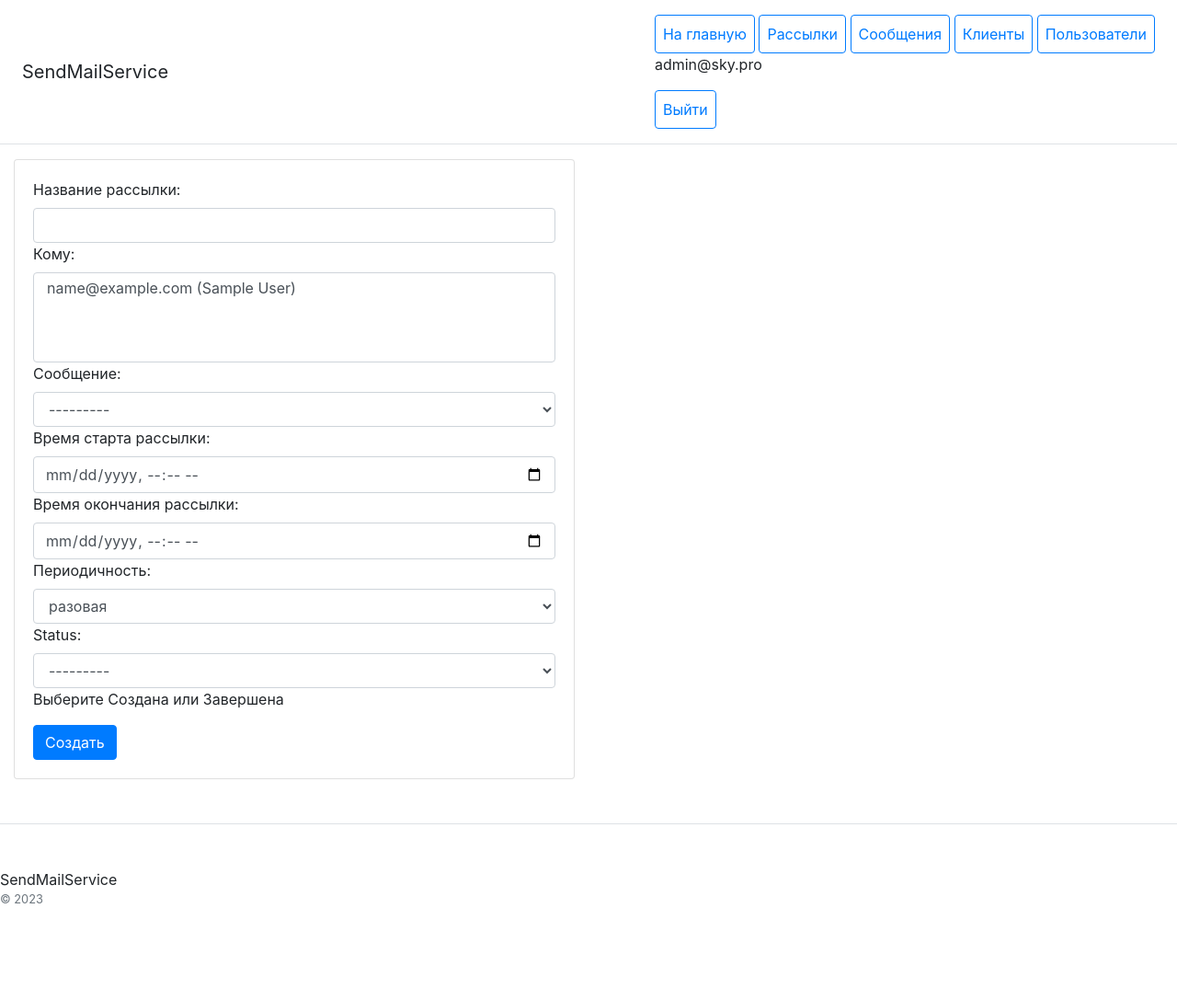
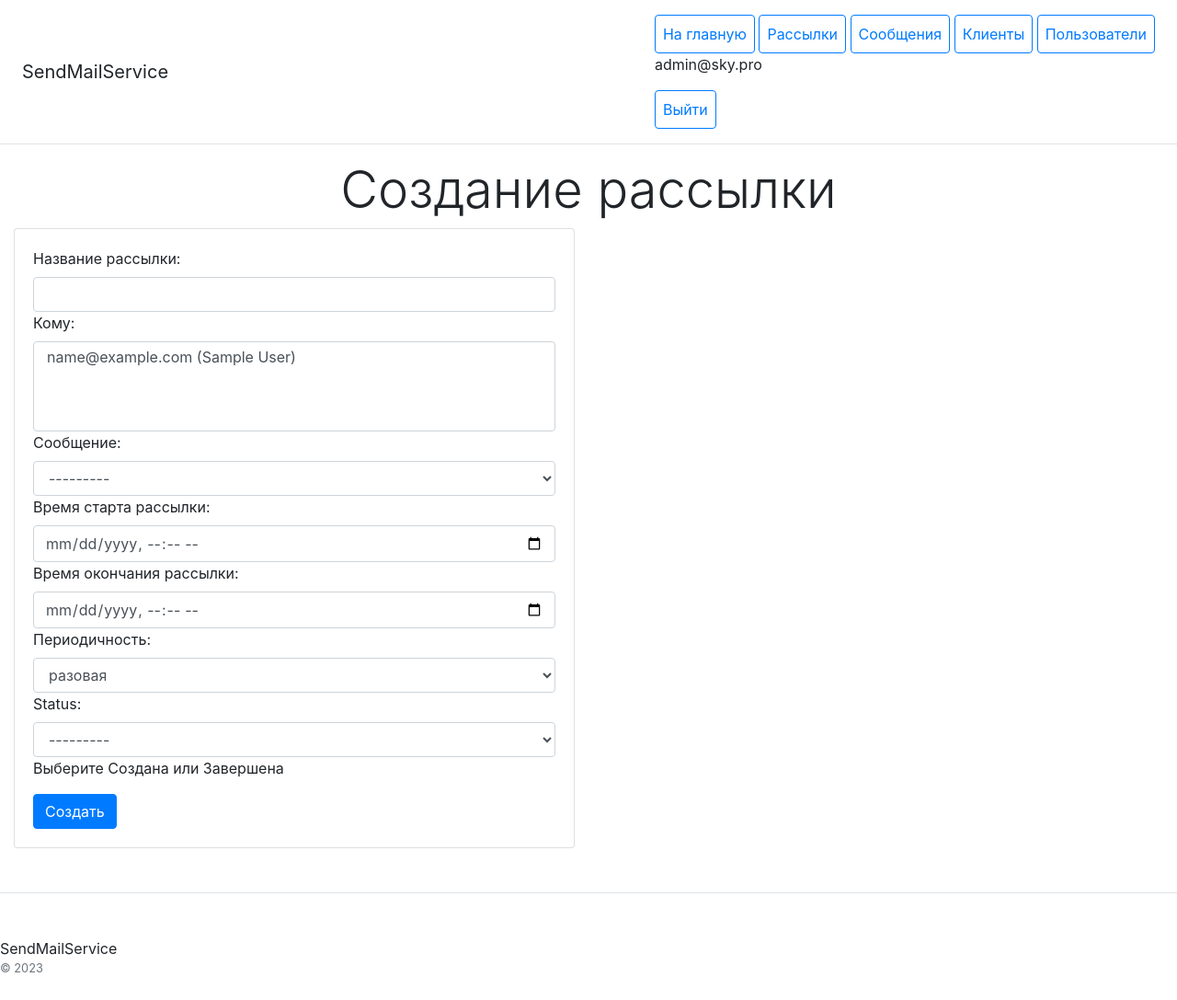
Before and after one commit to Nataly-Pro/CourseWebProject, a Django app: page /mailing_add/ in a window 1280 px wide. Shown: the top 1087 px of the page at 92% size. Before the commit the page ends 982 px from the top, so only its background shows below. Run offline with Django 4.2, Linux system fonts and the light colour scheme; a user stored in the database is signed in; tables that the repository leaves empty hold one stand-in row (values such as "Sample post"); parts of the project's set-up code (start-up, migrations or seed data) failed here and were passed over; some libraries are stand-ins or nearby versions.

Commit message:
Скорректировано отображение

```diff
--- a/sendmail/templates/sendmail/mailing_form.html
+++ b/sendmail/templates/sendmail/mailing_form.html
@@ -1,8 +1,9 @@
 {% extends 'sendmail/base.html' %}
 
 {% block content %}
-<div class="col-12">
-    <div class="row">
+<div class="header mx-auto text-center">
+    <h5 class="display-4">{{ title }}</h5>
+</div>
 <div class="col-6">
     <div class="card">
         <div class="card-body">
@@ -28,6 +29,4 @@
         </div>
     </div>
 </div>
-    </div>
-</div>
 {% endblock %}
```
Lines whose indentation alone changed are shown as unchanged.
